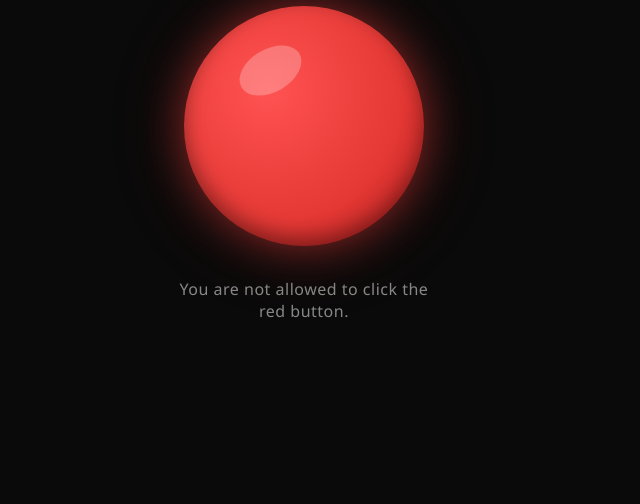
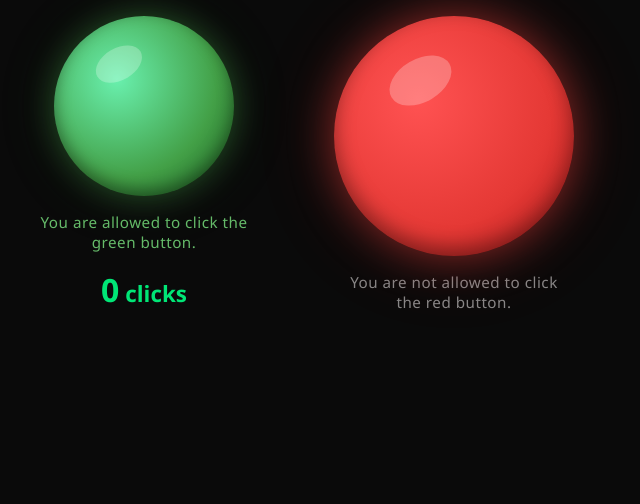
Before and after one commit to petelimon1/red-button, a website: page public/index.html in a window 1280 px wide. Shown: the part 296-800 px from the top of the page, without its empty margins (336-976 px from the left). Drawn offline with Linux system fonts and the light colour scheme.

Commit message:
Add green button with click counter and leaderboard display

```diff
--- a/public/index.html
+++ b/public/index.html
@@ -12,8 +12,19 @@
 <div id="game-screen" class="screen hidden">
   <div class="game-wrap">
     <div id="timer" class="timer">0.00s</div>
-    <button id="red-btn" class="red-button" onclick="clickButton()"></button>
-    <p class="warning">You are not allowed to click the red button.</p>
+
+    <div class="buttons-row">
+      <div class="btn-col">
+        <button id="green-btn" class="green-button" onclick="clickGreen()"></button>
+        <p class="permission">You are allowed to click the green button.</p>
+        <div class="green-counter"><span id="green-count">0</span> clicks</div>
+      </div>
+
+      <div class="btn-col">
+        <button id="red-btn" class="red-button" onclick="clickButton()"></button>
+        <p class="warning">You are not allowed to click the red button.</p>
+      </div>
+    </div>
   </div>
 </div>
 
@@ -24,6 +35,9 @@
     <div class="gameover-reason" id="gameover-reason">You clicked the button.</div>
     <div class="gameover-score">
       You lasted <span id="final-time" class="highlight">0s</span>
+    </div>
+    <div class="gameover-green">
+      🟢 Green button clicks: <span id="final-green" class="highlight-green">0</span>
     </div>
 
     <div id="submit-section">
@@ -58,6 +72,8 @@ const PLAYED_KEY  = 'rb_played';  // localStorage: already played flag
 let timerInterval = null;
 let startTime = null;
 let finalMs = null;
+let greenClicks = 0;
+let finalGreen = 0;
 let submitted = false;
 
 /* ── Init ──────────────────────────────────────────────────────────── */
@@ -90,16 +106,24 @@ document.addEventListener('visibilitychange', () => {
 /* ── Game functions ────────────────────────────────────────────────── */
 function startGame() {
   startTime = Date.now();
+  greenClicks = 0;
   sessionStorage.setItem(SESSION_KEY, startTime);
 
   show('game-screen');
   hide('gameover-screen');
   hide('leaderboard-section');
+  document.getElementById('green-count').textContent = '0';
 
   timerInterval = setInterval(() => {
     const elapsed = Date.now() - startTime;
     document.getElementById('timer').textContent = formatTime(elapsed);
   }, 50);
+}
+
+function clickGreen() {
+  if (startTime === null) return;
+  greenClicks++;
+  document.getElementById('green-count').textContent = greenClicks;
 }
 
 function clickButton() {
@@ -109,10 +133,10 @@ function clickButton() {
 }
 
 function endGame(ms, reason, skipSubmit = false) {
-  // Stop timer
   clearInterval(timerInterval);
   startTime = null;
   finalMs = ms;
+  finalGreen = greenClicks;
   sessionStorage.removeItem(SESSION_KEY);
 
   hide('game-screen');
@@ -121,6 +145,7 @@ function endGame(ms, reason, skipSubmit = false) {
 
   document.getElementById('gameover-reason').textContent = reason;
   document.getElementById('final-time').textContent = formatTime(ms);
+  document.getElementById('final-green').textContent = finalGreen;
 
   if (skipSubmit) {
     hide('submit-section');
@@ -150,13 +175,13 @@ async function submitScore() {
     const res = await fetch('/api/submit', {
       method: 'POST',
       headers: { 'Content-Type': 'application/json' },
-      body: JSON.stringify({ name, timeMs: finalMs }),
+      body: JSON.stringify({ name, timeMs: finalMs, greenClicks: finalGreen }),
     });
     const json = await res.json();
     if (!res.ok) throw new Error(json.error || 'Submit failed');
 
     // Mark as played
-    localStorage.setItem(PLAYED_KEY, JSON.stringify({ timeMs: finalMs, name }));
+    localStorage.setItem(PLAYED_KEY, JSON.stringify({ timeMs: finalMs, greenClicks: finalGreen, name }));
 
     hide('submit-section');
     show('already-submitted');
@@ -170,11 +195,12 @@ async function submitScore() {
 }
 
 function playAgain() {
-  // Clear played flag and session, start fresh
   localStorage.removeItem(PLAYED_KEY);
   sessionStorage.removeItem(SESSION_KEY);
   submitted = false;
   finalMs = null;
+  finalGreen = 0;
+  greenClicks = 0;
   hide('gameover-screen');
   hide('leaderboard-section');
   startGame();
@@ -194,6 +220,7 @@ async function loadLeaderboard() {
       <div class="lb-row ${i === 0 ? 'lb-first' : ''}">
         <span class="lb-rank">${medal(i)}</span>
         <span class="lb-name">${escHtml(s.name)}</span>
+        <span class="lb-green">🟢 ${s.greenClicks || 0}</span>
         <span class="lb-time">${s.timeFormatted}</span>
       </div>`).join('');
   } catch {
--- a/public/style.css
+++ b/public/style.css
@@ -2,14 +2,16 @@
 *, *::before, *::after { box-sizing: border-box; margin: 0; padding: 0; }
 
 :root {
-  --red:     #e53935;
-  --red-glow:#ff1744;
-  --bg:      #0a0a0a;
-  --surface: #141414;
-  --border:  #2a2a2a;
-  --text:    #f0f0f0;
-  --muted:   #888;
-  --gold:    #ffd700;
+  --red:      #e53935;
+  --red-glow: #ff1744;
+  --green:    #43a047;
+  --green-glow:#00e676;
+  --bg:       #0a0a0a;
+  --surface:  #141414;
+  --border:   #2a2a2a;
+  --text:     #f0f0f0;
+  --muted:    #888;
+  --gold:     #ffd700;
 }
 
 html, body {
@@ -37,6 +39,22 @@ html, body {
   align-items: center;
   gap: 32px;
   padding: 40px 20px;
+}
+
+.buttons-row {
+  display: flex;
+  flex-direction: row;
+  align-items: flex-start;
+  justify-content: center;
+  gap: clamp(32px, 8vw, 80px);
+  flex-wrap: wrap;
+}
+
+.btn-col {
+  display: flex;
+  flex-direction: column;
+  align-items: center;
+  gap: 16px;
 }
 
 .timer {
@@ -92,11 +110,74 @@ html, body {
 }
 
 .warning {
-  font-size: clamp(0.85rem, 2.5vw, 1rem);
+  font-size: clamp(0.8rem, 2.5vw, 0.95rem);
   color: var(--muted);
   letter-spacing: 0.5px;
   text-align: center;
-  max-width: 280px;
+  max-width: 220px;
+}
+
+.permission {
+  font-size: clamp(0.8rem, 2.5vw, 0.95rem);
+  color: #66bb6a;
+  letter-spacing: 0.5px;
+  text-align: center;
+  max-width: 220px;
+}
+
+.green-counter {
+  font-size: 1.4rem;
+  font-variant-numeric: tabular-nums;
+  font-weight: 700;
+  color: var(--green-glow);
+  text-align: center;
+}
+
+.green-counter span {
+  font-size: 2rem;
+}
+
+/* ── Green button ──────────────────────────────────────────────────── */
+.green-button {
+  width: clamp(120px, 28vw, 180px);
+  height: clamp(120px, 28vw, 180px);
+  border-radius: 50%;
+  background: radial-gradient(circle at 35% 35%, #69f0ae, var(--green) 60%, #1b5e20);
+  border: none;
+  cursor: pointer;
+  box-shadow:
+    0 0 30px rgba(67,160,71,0.4),
+    0 0 60px rgba(67,160,71,0.15),
+    inset 0 -6px 16px rgba(0,0,0,0.4);
+  transition: transform 0.06s ease, box-shadow 0.06s ease;
+  position: relative;
+}
+
+.green-button::after {
+  content: '';
+  position: absolute;
+  top: 18%;
+  left: 22%;
+  width: 28%;
+  height: 18%;
+  background: rgba(255,255,255,0.25);
+  border-radius: 50%;
+  transform: rotate(-30deg);
+}
+
+.green-button:hover {
+  box-shadow:
+    0 0 50px rgba(0,230,118,0.6),
+    0 0 100px rgba(0,230,118,0.2),
+    inset 0 -6px 16px rgba(0,0,0,0.4);
+  transform: scale(1.04);
+}
+
+.green-button:active {
+  transform: scale(0.94);
+  box-shadow:
+    0 0 15px rgba(67,160,71,0.3),
+    inset 0 4px 16px rgba(0,0,0,0.5);
 }
 
 /* ── Game Over screen ──────────────────────────────────────────────── */
@@ -134,6 +215,18 @@ html, body {
   color: var(--gold);
   font-weight: 700;
   font-size: 1.6rem;
+}
+
+.gameover-green {
+  font-size: 1.1rem;
+  color: var(--muted);
+  margin-top: -8px;
+}
+
+.highlight-green {
+  color: var(--green-glow);
+  font-weight: 700;
+  font-size: 1.3rem;
 }
 
 /* ── Submit form ───────────────────────────────────────────────────── */
@@ -262,6 +355,14 @@ html, body {
   white-space: nowrap;
 }
 
+.lb-green {
+  font-size: 0.85rem;
+  color: var(--green-glow);
+  white-space: nowrap;
+  min-width: 60px;
+  text-align: right;
+}
+
 .lb-time {
   font-variant-numeric: tabular-nums;
   font-size: 1rem;
```
Also changed, not shown: server.js (+5 -4 lines).
